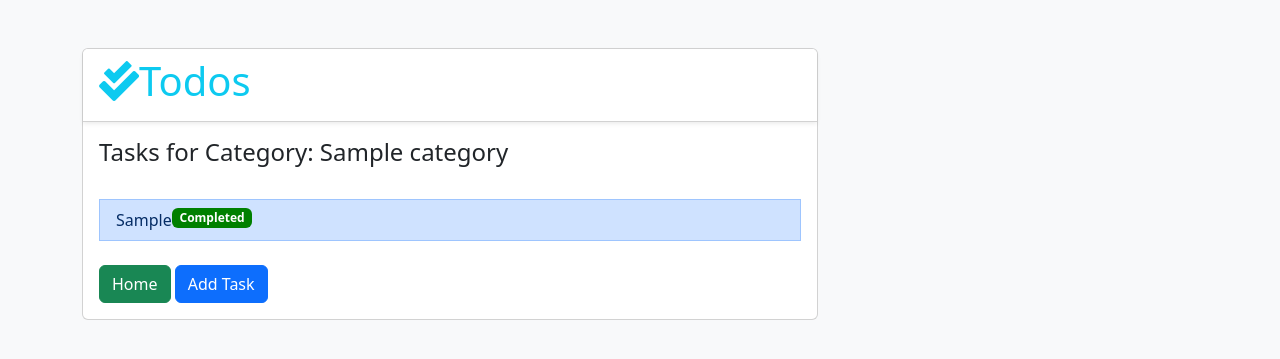
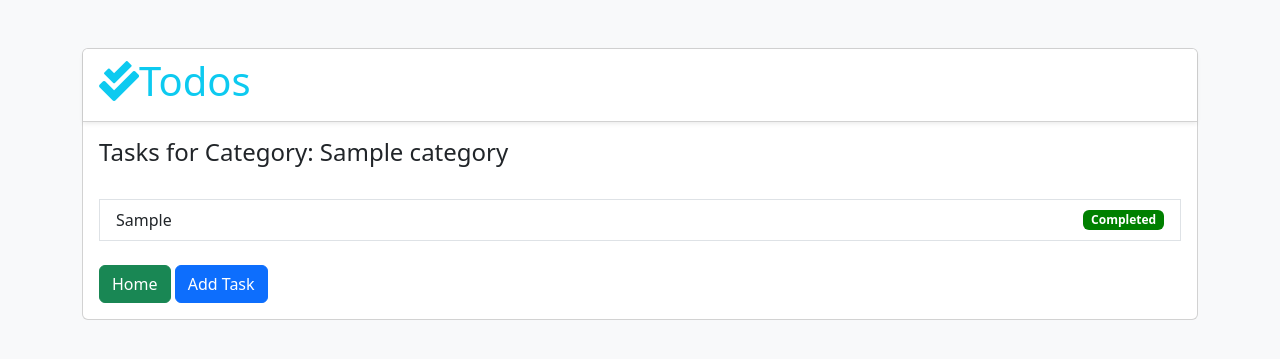
Before and after one commit to felooh/todo-list-app, a Django app: page /viewTask/1 in a window 1280 px wide. Shown: the top 359 px of the page. Run offline with Django 3.2, Linux system fonts and the light colour scheme; tables that the repository leaves empty hold one stand-in row (values such as "Sample post"); some libraries are stand-ins or nearby versions.

```diff
--- a/todolist/templates/todos/category_form.html
+++ b/todolist/templates/todos/category_form.html
@@ -1,7 +1,7 @@
 {% extends 'todos/layout.html' %}
 
 {% block body %}
-
+<div class= ></>
 <form method="post">
   {% csrf_token %}
 
--- a/todolist/templates/todos/index.html
+++ b/todolist/templates/todos/index.html
@@ -20,7 +20,7 @@
   <ul class="list-group list-group-flush">
     {% for category in  categories %}
       <a href="{% url 'todolist:viewTask' category.id %}" style="text-decoration:none">
-          <li class="list-group-item list-group-item-secondary" class="list-group-item list-group-item-action list-group-item-primary">
+          <li class="list-group-item d-flex justify-content-between align-items-center" class="list-group-item list-group-item-secondary" class="list-group-item list-group-item-action list-group-item-primary">
             {{ category }}
             <span class="badge badge-primary ml-2">{{ task_count }}</span>
             <a href="{% url 'todolist:deleteCategory' category.id %}" class="text-danger ml-2" onclick="return confirm('Are you sure you want to delete this Category?')">
--- a/todolist/templates/todos/layout.html
+++ b/todolist/templates/todos/layout.html
@@ -34,10 +34,10 @@
     </head>
     <body class = "bg-light">
 
-        <div class="container" style:"align_items: center;">
+        <div class="container">
             <div class="row mt-5">
-                <div class="col-md-8 offet-md-2">
-                    <div  class="card">
+                <div>
+                    <div  class="card"  style:"align_items: center; justify-content:center;">
                         <div class="card-header shadow-sm bg-white">
                             <h1 class="displa-5 text-info" onclick="window.location.href='{% url 'todolist:index'%}'"><i class="fas fa-check-double"></i>Todos</h1>
                         </div>
--- a/todolist/templates/todos/task_form.html
+++ b/todolist/templates/todos/task_form.html
@@ -27,7 +27,7 @@
       <input type="time"  class="form-control" name="deadline_time" maxlength="100" required id="id_deadline_time">
       <br>
     </div>
-    <br><br>
+    <br>
     <button onclick="history.back()" id="done-button" class = "btn btn-danger">Cancel</button>
     <button type="submit" class="btn btn-success">Submit</button>
 
--- a/todolist/templates/todos/task_list.html
+++ b/todolist/templates/todos/task_list.html
@@ -6,10 +6,14 @@
    {% for  task in tasks  %}
       <ul class="list-group">
          <a href="{% url 'todolist:viewTaskDetails' task.id %}" style="text-decoration:none" >
-            <li class="list-group-item list-group-item-action list-group-item-primary">
-               {{ task }}
+            <li class="list-group-item d-flex justify-content-between align-items-center" class="list-group-item list-group-item-action list-group-item-primary">
+               <div>
+                  {{ task }}
+               </div>
+
+
                {% if task.is_complete %}
-               <span class="badge badge-success" style= "background: green; position: absolute;">Completed</span>
+               <span class="badge badge-success" style= "background: green;">Completed</span>
                {% elif task.get_remaining_time.days < 0 %}
                   <span class="badge badge-danger" style ="background: red;">Overdue</span>
                {% else %}
```
Also changed, not shown: todolist/templates/todos/categories.html (deleted), todolist/templates/todos/category_confirm_delete.html (deleted).
